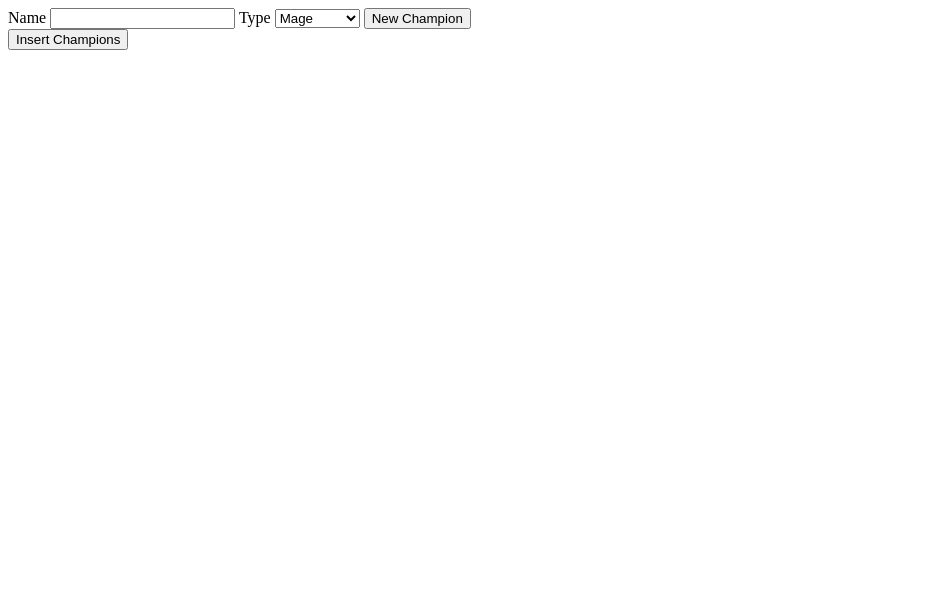
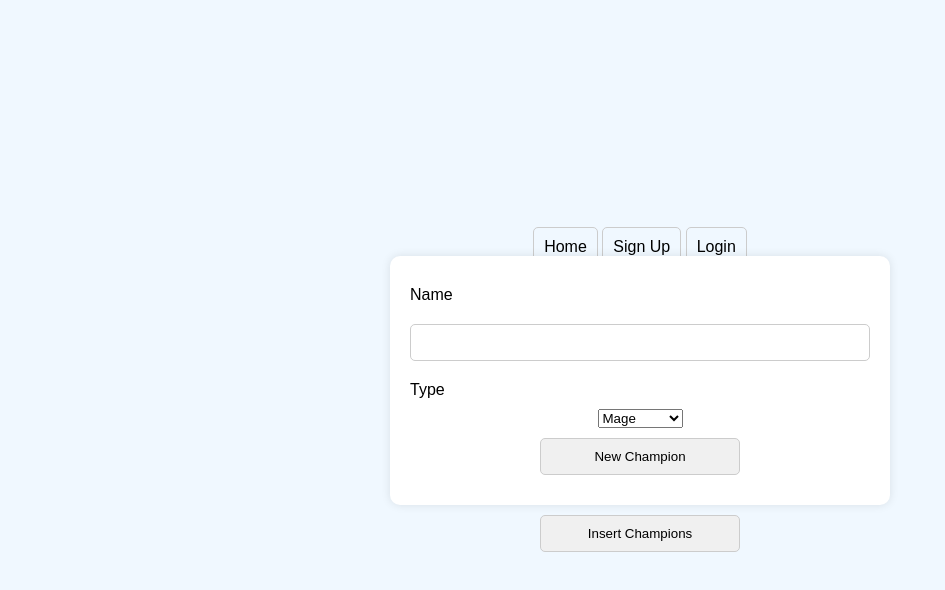
Before and after one commit to MarquesThomasCoding/node-LoL, a plain HTML site: page front/index.html in a window 1280 px wide. Shown: the whole page, without its empty margins (0-945 px from the left). Drawn offline with Linux system fonts and the light colour scheme; no server answers.

Commit message:
💄 ADD style

```diff
--- /dev/null
+++ b/front/css/champions.css
@@ -0,0 +1,37 @@
+#champions {
+    display: flex;
+    flex-wrap: wrap;
+    justify-content: center;
+    align-items: center;
+    margin: 0 auto;
+    padding: 0;
+    gap: 20px;
+}
+
+#champion {
+    display: flex;
+    flex-direction: column;
+    align-items: center;
+    justify-content: center;
+    gap: 10px;
+    padding: 20px;
+    border-radius: 10px;
+    box-shadow: 0 0 10px 0 rgba(0, 0, 0, 0.1);
+    background-color: white;
+    width: 200px;
+    text-align: center;
+}
+
+a {
+    text-decoration: none;
+    color: black;
+    background-color: aliceblue;
+    padding: 10px;
+    border-radius: 5px;
+    border: 1px solid #ccc;
+    cursor: pointer;
+}
+
+a:hover {
+    background-color: #f0f0f0;
+}
--- /dev/null
+++ b/front/css/form.css
@@ -0,0 +1,39 @@
+form {
+    background-color: white;
+    padding: 20px;
+    border-radius: 10px;
+    box-shadow: 0 0 10px 0 rgba(0, 0, 0, 0.1);
+    margin: 20px 0;
+    width: 100%;
+    max-width: 500px;
+    margin: 0 auto;
+    display: flex;
+    flex-direction: column;
+    align-items: center;
+    justify-content: center;
+}
+
+label {
+    width: 100%;
+    text-align: left;
+    margin: 10px 0;
+}
+
+input {
+    margin: 10px 0;
+    padding: 10px;
+    width: 100%;
+    border: 1px solid #ccc;
+    border-radius: 5px;
+}
+
+button {
+    margin: 10px 0;
+    padding: 10px;
+    width: 100%;
+    max-width: 200px;
+    border: 1px solid #ccc;
+    border-radius: 5px;
+    background-color: #f0f0f0;
+    cursor: pointer;
+}
--- /dev/null
+++ b/front/css/reset.css
@@ -0,0 +1,25 @@
+* {
+    margin: 0;
+    padding: 0;
+    box-sizing: border-box;
+}
+
+body {
+    background-color: aliceblue;
+    font-family: Arial, sans-serif;
+    display: flex;
+    flex-direction: column;
+    align-items: center;
+    justify-content: center;
+    min-height: 100vh;
+}
+
+a {
+    text-decoration: none;
+    background-color: aliceblue;
+    color: black;
+    padding: 10px;
+    border-radius: 5px;
+    border: 1px solid #ccc;
+    cursor: pointer;
+}
--- /dev/null
+++ b/front/css/style.css
@@ -0,0 +1,3 @@
+@import url('form.css');
+@import url('champions.css');
+@import url('reset.css');
--- a/front/index.html
+++ b/front/index.html
@@ -3,9 +3,16 @@
 <head>
     <meta charset="UTF-8">
     <meta name="viewport" content="width=device-width, initial-scale=1.0">
+    <link rel="stylesheet" href="css/style.css">
     <title>Home</title>
 </head>
 <body>
+    <nav>
+        <a href="index.html">Home</a>
+        <a href="signup.html">Sign Up</a>
+        <a href="login.html">Login</a>
+    </nav>
+
     <form>
         <label for="championName">Name</label>
         <input type="text" name="championName">
@@ -31,7 +38,7 @@
                 let champions = document.querySelector('#champions');
                 data.forEach(champion => {
                     champions.innerHTML += `
-                    <a href="champion.html?id=${champion.id}">
+                    <a class="champion" href="champion.html?id=${champion.id}">
                         <h2>${champion.name}</h2>
                     </a>
                     `;
@@ -45,6 +52,11 @@
 
             let championName = document.querySelector('input[name="championName"]').value
             let championType = document.querySelector('select[name="championType"]').value
+
+            if (!championName || !championType) {
+                return
+            }
+
             await fetch('http://localhost:3000/champions', {
                 method: 'POST',
                 headers: {
```
Also changed, not shown: front/champion.html (+2 -1 lines), front/login.html (+2 -0 lines), front/signup.html (+2 -0 lines), front/update.html (renamed from front/rename.html, +1 -0 lines).
